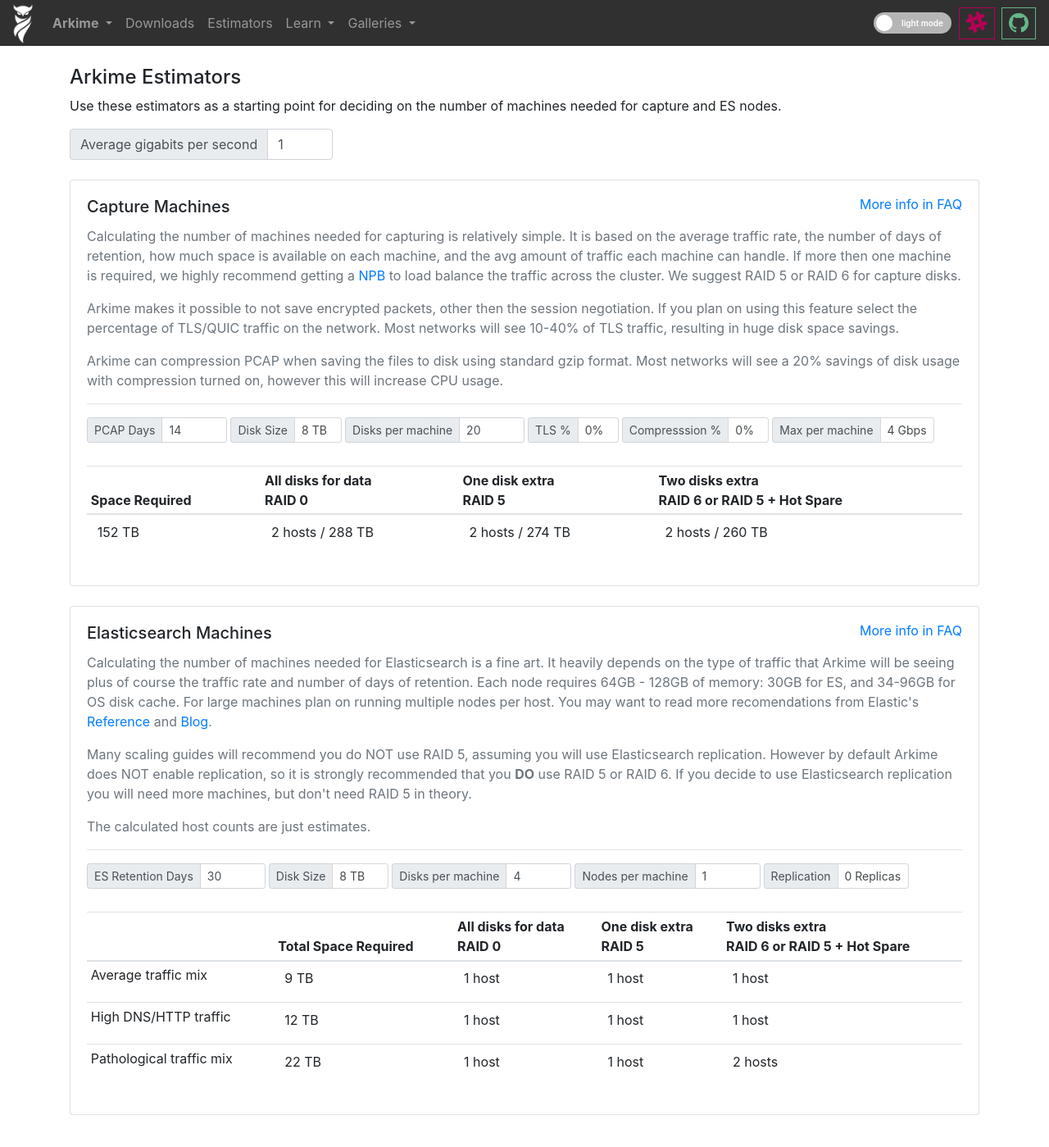
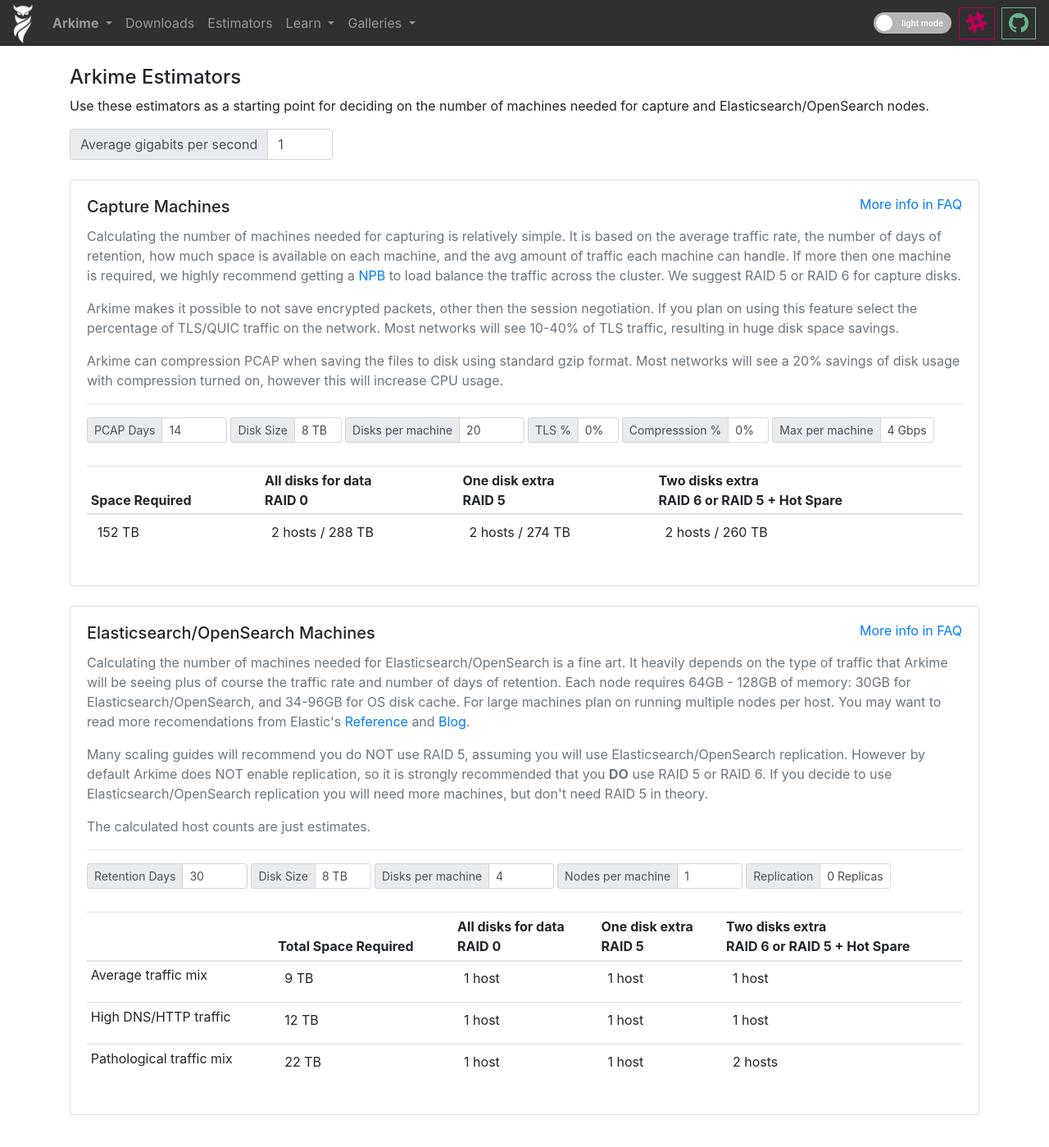
Before and after one commit to arkime/arkimeweb, a Jekyll site: the page built from estimators.html, in a window 1280 px wide and 1400 px high. Shown: the whole window at 82% size. Built offline with Jekyll 4.4.1, drawn with Linux system fonts in a browser that asks for light colours.

Commit message:
refer to both ES and OS

```diff
--- a/estimators.html
+++ b/estimators.html
@@ -22,15 +22,15 @@
   <meta charset="utf-8" />
   <meta name="viewport" content="width=device-width, initial-scale=1, shrink-to-fit=no" />
   <meta http-equiv="x-ua-compatible" content="ie=edge" />
-  <meta name="description" content="Estimate Arkime capture and Elasticsearch machines" />
+  <meta name="description" content="Estimate Arkime capture and Elasticsearch/OpenSearch machines" />
   <!-- facebook open graph tags -->
   <meta property="og:url" content="http://arkime.com/estimators" />
-  <meta property="og:description" content="Estimate Arkime capture and Elasticsearch machines" />
+  <meta property="og:description" content="Estimate Arkime capture and Elasticsearch/OpenSearch machines" />
   <meta property="og:image" content="http://arkime.com/assets/Arkime_Logo_FullGradientBlack@2x.png" />
   <!-- twitter card tags additive with the og: tags -->
   <meta name="twitter:card" content="summary" />
   <meta name="twitter:domain" value="arkime.com" />
-  <meta name="twitter:description" value="Estimate Arkime capture and Elasticsearch machines" />
+  <meta name="twitter:description" value="Estimate Arkime capture and Elasticsearch/OpenSearch machines" />
   <meta name="twitter:image" content="http://arkime.com/assets/Arkime_Logo_FullGradientBlack@2x.png" />
   <meta name="twitter:url" value="http://arkime.com/estimators" />
 
@@ -59,7 +59,7 @@
         </h4>
         <p>
           Use these estimators as a starting point for deciding on the
-          number of machines needed for capture and ES nodes.
+          number of machines needed for capture and Elasticsearch/OpenSearch nodes.
         </p>
         <p>
         <div class="form-inline">
@@ -254,7 +254,7 @@
         <div class="card">
           <div class="card-body">
             <h5 class="card-title">
-              Elasticsearch Machines
+              Elasticsearch/OpenSearch Machines
               <small class="pull-right">
                 <a href="faq#how-many-elasticsearch-nodes-or-machines-do-i-need"
                   class="card-link">More info in FAQ</a>
@@ -262,17 +262,17 @@
             </h5>
 
             <p class="card-text text-muted">
-              Calculating the number of machines needed for Elasticsearch is a fine art.
+              Calculating the number of machines needed for Elasticsearch/OpenSearch is a fine art.
               It heavily depends on the type of traffic that Arkime will be seeing plus of course the traffic rate and number of days of retention.
-              Each node requires 64GB - 128GB of memory: 30GB for ES, and 34-96GB for OS disk cache.
+              Each node requires 64GB - 128GB of memory: 30GB for Elasticsearch/OpenSearch, and 34-96GB for OS disk cache.
               For large machines plan on running multiple nodes per host.
               You may want to read more recomendations from Elastic's <a href="https://www.elastic.co/guide/en/elasticsearch/reference/current/heap-size.html">Reference</a>
               and <a href="https://www.elastic.co/blog/a-heap-of-trouble">Blog</a>.
             </p>
             <p class="card-text text-muted">
-              Many scaling guides will recommend you do NOT use RAID 5, assuming you will use Elasticsearch replication.
+              Many scaling guides will recommend you do NOT use RAID 5, assuming you will use Elasticsearch/OpenSearch replication.
               However by default Arkime does NOT enable replication, so it is strongly recommended that you <strong>DO</strong> use RAID 5 or RAID 6.
-              If you decide to use Elasticsearch replication you will need more machines, but don't need RAID 5 in theory.
+              If you decide to use Elasticsearch/OpenSearch replication you will need more machines, but don't need RAID 5 in theory.
             </p>
             <p class="card-text text-muted">
               The calculated host counts are just estimates.
@@ -282,12 +282,12 @@
 
             <div class="form-inline mb-4">
               <label class="sr-only" for="esDaysInput">
-                ES Retention Days
+                Retention Days
               </label>
               <div class="input-group input-group-sm mb-1 mr-1">
                 <div class="input-group-prepend">
                   <span class="input-group-text">
-                    ES Retention Days
+                    Retention Days
                   </span>
                 </div>
                 <input type="number" id="esDaysInput" value=30 min=1
@@ -336,7 +336,7 @@
               </div>
 
               <label for="esNumNodesInput" class="sr-only">
-                ES Nodes per machine
+                Nodes per machine
               </label>
               <div class="input-group input-group-sm mb-1 mr-1">
                 <div class="input-group-prepend">
@@ -349,7 +349,7 @@
               </div>
 
               <label for="esReplication" class="sr-only">
-                ES Replication
+                Replication
               </label>
               <div class="input-group input-group-sm mb-1">
                 <div class="input-group-prepend">
```
